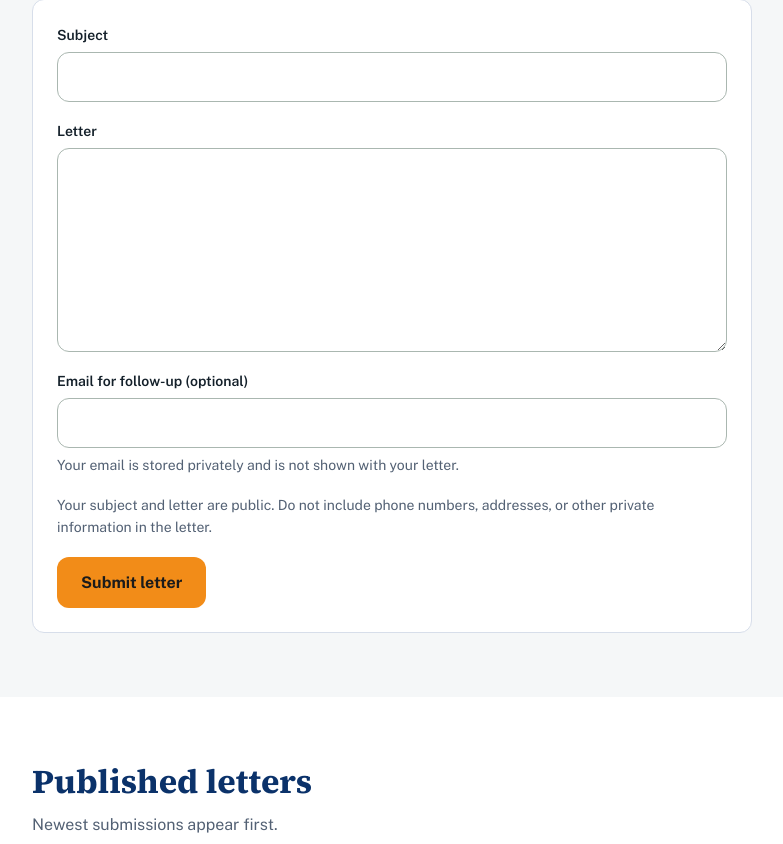
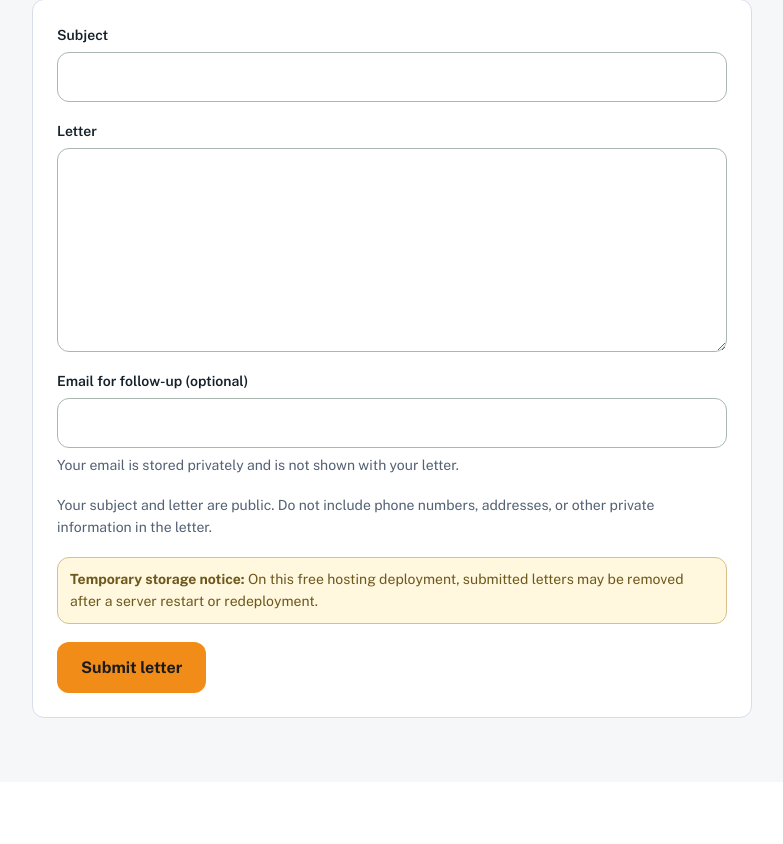
Before and after one commit to bioratem-png/sukabumi_tourism-website, a PHP site: page /letters.php in a window 1280 px wide. Shown: the part 678-1522 px from the top of the page, without its empty margins (52-835 px from the left). Run offline with PHP 8.4, Linux system fonts and the light colour scheme.

Commit message:
Configure website for free Render deployment

```diff
--- a/complaint.php
+++ b/complaint.php
@@ -149,6 +149,7 @@ include __DIR__ . '/includes/header.php';
           <small>Your email is stored privately and is not shown with your report.</small>
         </div>
         <p class="privacy-note">The place, issue type, and description are public. Do not include personal or sensitive information in your report.</p>
+        <p class="privacy-note notice--warning"><strong>Temporary storage notice:</strong> On this free hosting deployment, submitted reports may be removed after a server restart or redeployment.</p>
         <button class="btn" type="submit"<?= $storageError || $token === '' ? ' disabled' : '' ?>>Submit report</button>
       </form>
     </div>
--- a/letters.php
+++ b/letters.php
@@ -127,6 +127,7 @@ include __DIR__ . '/includes/header.php';
           <small>Your email is stored privately and is not shown with your letter.</small>
         </div>
         <p class="privacy-note">Your subject and letter are public. Do not include phone numbers, addresses, or other private information in the letter.</p>
+        <p class="privacy-note notice--warning"><strong>Temporary storage notice:</strong> On this free hosting deployment, submitted letters may be removed after a server restart or redeployment.</p>
         <button class="btn" type="submit"<?= $storageError || $token === '' ? ' disabled' : '' ?>>Submit letter</button>
       </form>
     </div>
--- a/style.css
+++ b/style.css
@@ -549,6 +549,13 @@ button { font: inherit; color: inherit; }
 .submission-form textarea { resize: vertical; }
 .submission-form small,
 .privacy-note { color: var(--muted); font-size: .875rem; }
+.privacy-note.notice--warning {
+  padding: 10px 12px;
+  border: 1px solid #d6c18a;
+  border-radius: var(--radius);
+  background: #fff8df;
+  color: #6d581c;
+}
 .submission-form .btn { justify-self: start; margin-top: 0; }
 .submission-form .btn:disabled { opacity: .6; cursor: not-allowed; }
 .form-honeypot { position: absolute; left: -10000px; width: 1px; height: 1px; overflow: hidden; }
```
Also changed, not shown: render.yaml (+2 -5 lines), README.md, 3 other files.
